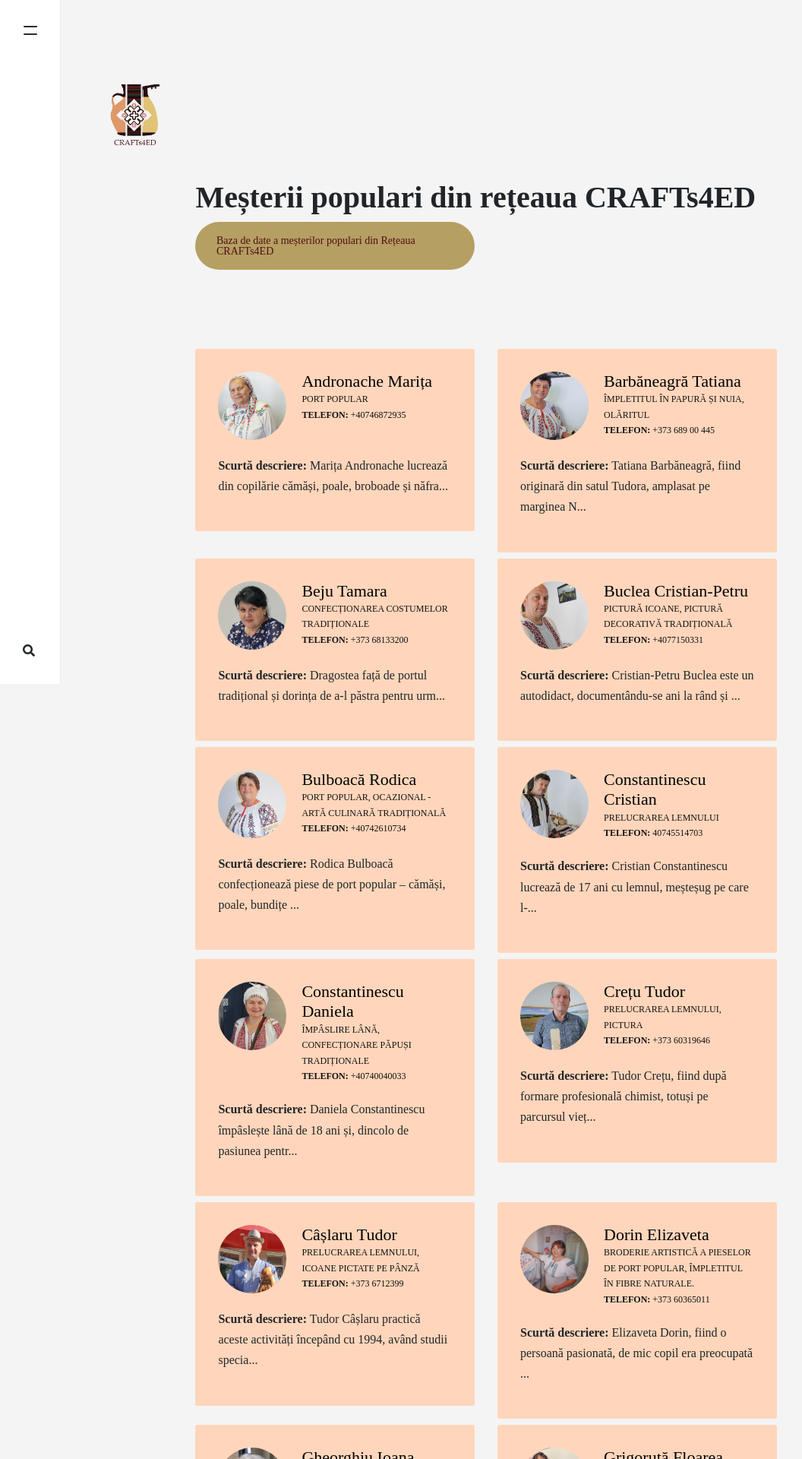
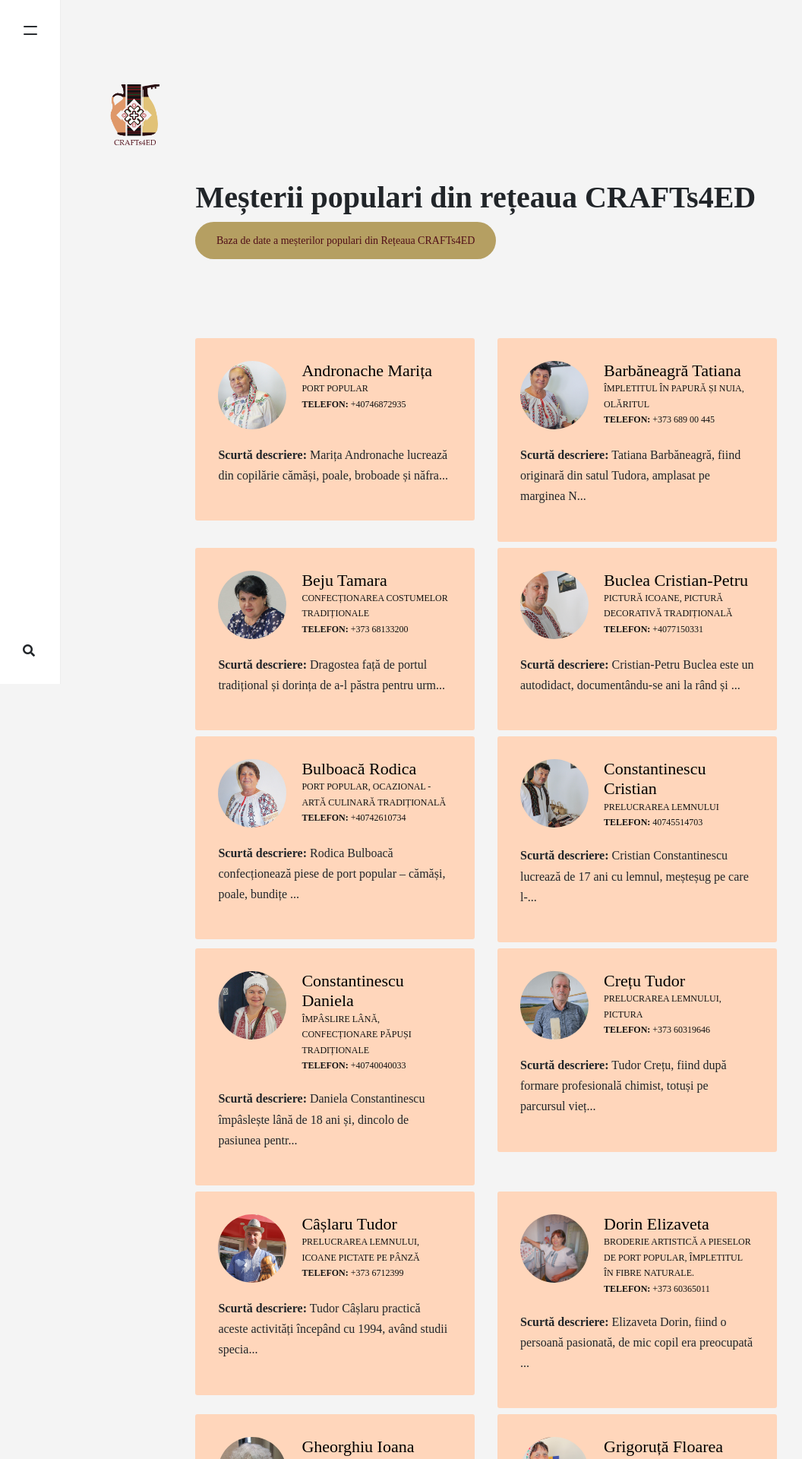
Before and after one commit to apantreprenor/mestesugurileneamului, a Jekyll site: the page built from _pages/crafters.md, in a window 1280 px wide. Shown: the top 1920 px of the page at 76% size, without its empty margins (0-1056 px from the left). Built offline with Jekyll 4.4.1, drawn with Linux system fonts in a browser that asks for light colours; nearby versions of some CDN libraries.

Commit message:
Update default.html, _page-craftersdb.scss, and logo.ico

```diff
--- a/_layouts/default.html
+++ b/_layouts/default.html
@@ -4,7 +4,7 @@
 <meta charset="utf-8">
 <meta name="viewport" content="width=device-width, initial-scale=1, shrink-to-fit=no">
 
-<link rel="icon" href="{{ site.baseurl }}/assets/logo.png">
+<link rel="icon" type="image/png" href="{{ '/assets/logo.ico' | relative_url }}">
 
 <title>{{ page.title }} | {{site.name}}</title>
 
--- a/_sass/pages/_page-craftersdb.scss
+++ b/_sass/pages/_page-craftersdb.scss
@@ -1,8 +1,8 @@
 .craftersdb{
+    width: 100vh;
     margin-left: auto;
     margin-right: auto;
     iframe {
-        width: 100vh;
         height: 100%;
         min-height: 100vh;
         min-width: 375px;
```
Also changed, not shown: assets/logo.ico (added).
